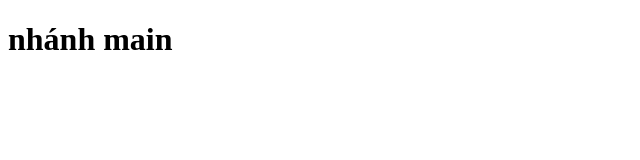
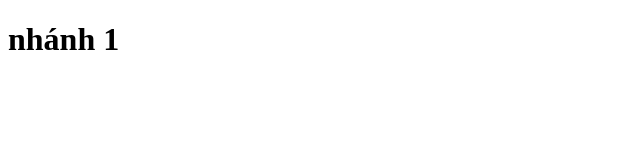
Before and after one commit to xiuhoclaptrinh/duan5, a plain HTML site: page index.html in a window 1280 px wide. Shown: the whole page, without its empty margins (0-640 px from the left). Drawn offline with Linux system fonts and the light colour scheme.

Commit message:
sửa nhánh1

```diff
--- a/index.html
+++ b/index.html
@@ -6,6 +6,6 @@
     <title>dự án 3</title>
   </head>
   <body>
-    <h1>nhánh main</h1>
+    <h1>nhánh 1</h1>
   </body>
 </html>
```
